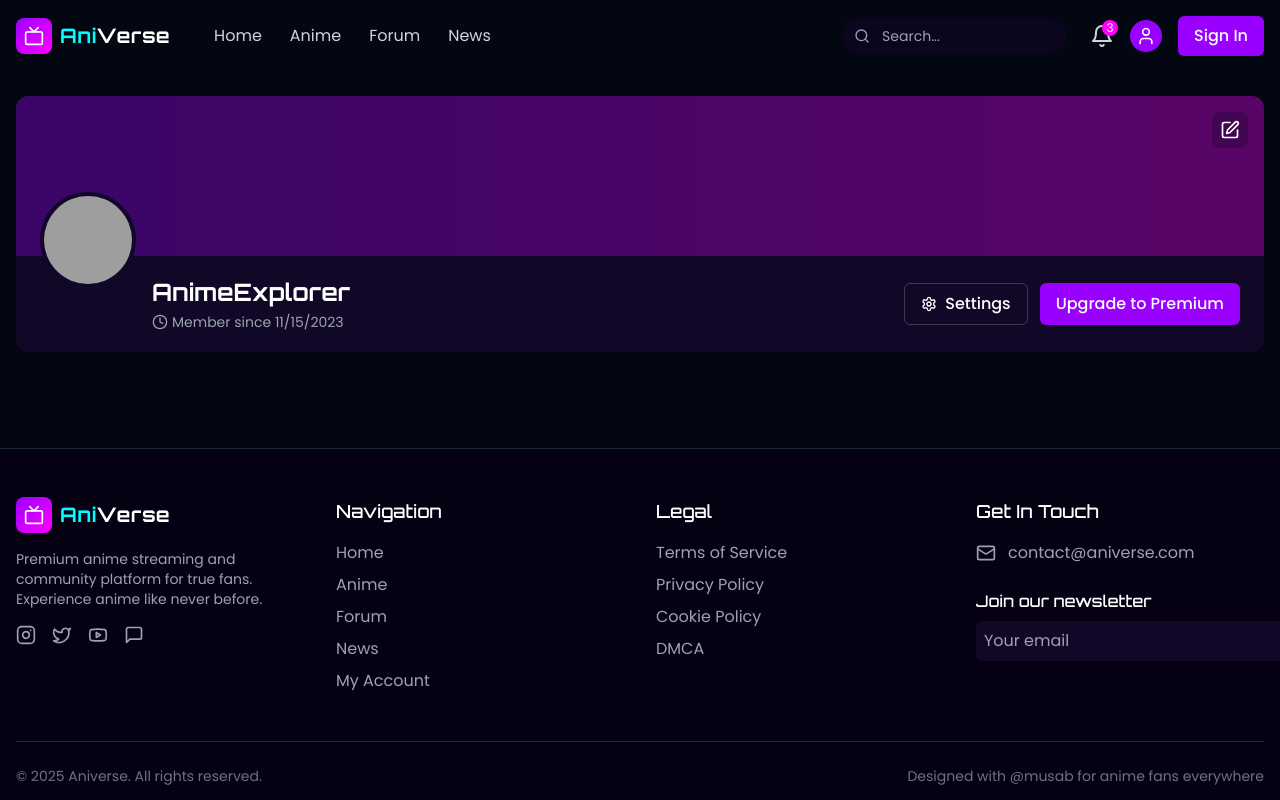
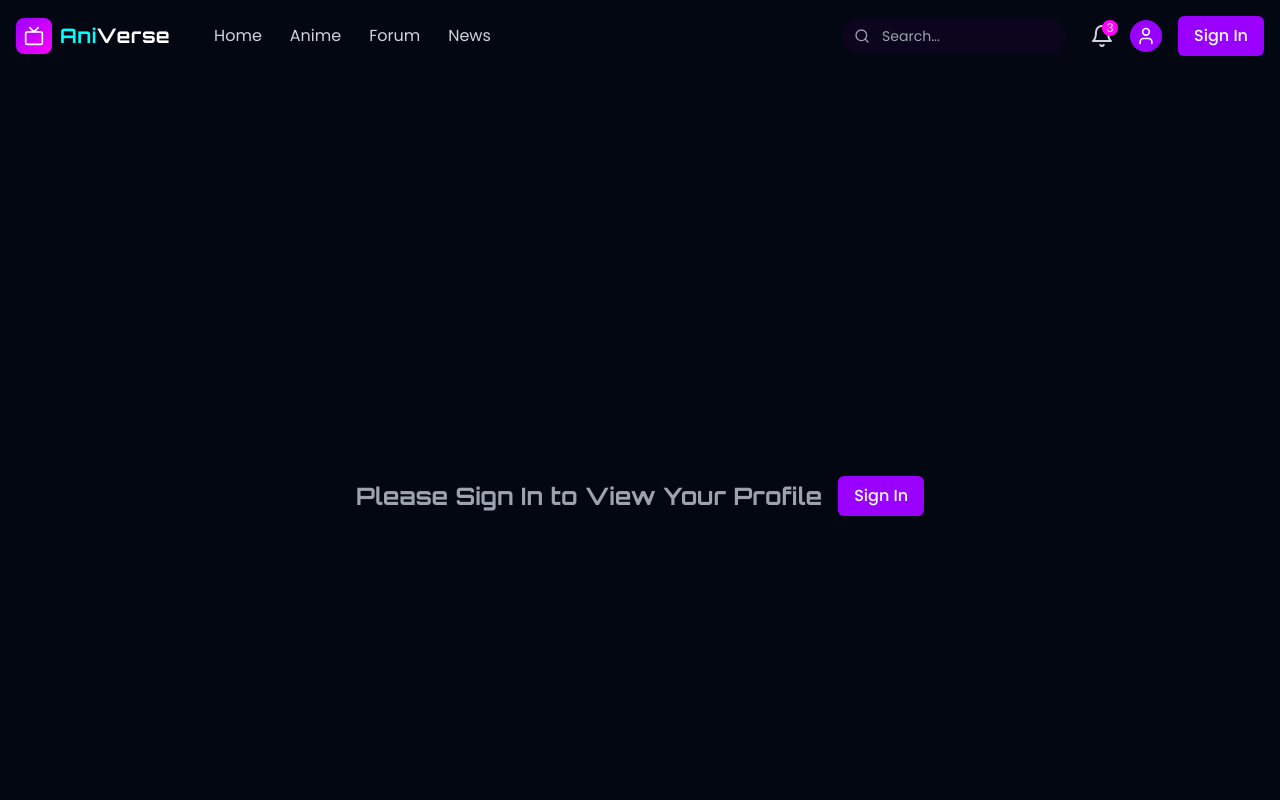
Before and after one commit to musabcs1/aniverse-v2, a React (Vite) app in the folder project/: page /profile in a window 1280 px wide. Shown: the top 800 px of the page. Built offline with nearby package versions, Linux system fonts and the light colour scheme; grey boxes are pictures that could not be loaded.

Commit message:
giriş yapma

```diff
--- a/project/src/pages/ProfilePage.tsx
+++ b/project/src/pages/ProfilePage.tsx
@@ -58,49 +58,36 @@ const watchlistAnime: Anime[] = [
   }
 ];
 
-// Sample recent activity
-const recentActivity = [
-  {
-    id: 1,
-    type: "comment",
-    content: "Commented on 'Celestial Legends Episode 10 Discussion'",
-    timestamp: "2025-04-16T15:32:00"
-  },
-  {
-    id: 2,
-    type: "rating",
-    content: "Rated 'Cyber Nexus 2099' 9/10",
-    timestamp: "2025-04-15T09:17:00"
-  },
-  {
-    id: 3,
-    type: "watchlist",
-    content: "Added 'Astral Knights' to watchlist",
-    timestamp: "2025-04-14T23:05:00"
-  },
-  {
-    id: 4,
-    type: "forum",
-    content: "Created forum thread 'Top 10 Underrated Anime of 2024'",
-    timestamp: "2025-04-13T14:28:00"
-  }
-];
+const ProfilePage: React.FC = () => {
+  const [isLoggedIn, setIsLoggedIn] = useState(false); // Varsayılan olarak giriş yapılmamış
 
-const ProfilePage: React.FC = () => {
-  const [activeTab, setActiveTab] = useState("watchlist");
-  const [isLoggedIn, setIsLoggedIn] = useState(true); // Varsayılan olarak giriş yapılmış
+  const handleLogin = () => {
+    setIsLoggedIn(true); // Giriş yapıldığında oturum durumu güncellenir
+  };
 
-  if (!isLoggedIn) {
-    return (
-      <div className="min-h-screen flex items-center justify-center">
-        <h1 className="text-2xl font-bold text-gray-400">Please Sign In to View Your Profile</h1>
-      </div>
-    );
-  }
+  const handleLogout = () => {
+    setIsLoggedIn(false); // Çıkış yapıldığında oturum durumu güncellenir
+  };
 
   return (
     <div className="pt-24 pb-16">
       <div className="container mx-auto px-4">
+        {/* Giriş yapılmamışsa oturum açma yazısı */}
+        {!isLoggedIn && (
+          <div className="min-h-screen flex items-center justify-center">
+            <h1 className="text-2xl font-bold text-gray-400">Please Sign In to View Your Profile</h1>
+            <button
+              onClick={handleLogin}
+              className="ml-4 btn-primary py-2 px-4"
+            >
+              Sign In
+            </button>
+          </div>
+        )}
+
+        {/* Giriş yapılmışsa profil sayfası */}
+        {isLoggedIn && (
+          <>
             {/* Profile Header */}
             <div className="bg-surface rounded-xl overflow-hidden mb-8">
               <div className="h-40 bg-gradient-to-r from-primary/30 to-accent/30 relative">
@@ -131,14 +118,17 @@ const ProfilePage: React.FC = () => {
                     <Settings className="h-4 w-4" />
                     <span>Settings</span>
                   </button>
-              <button className="btn-primary py-2 px-4">
-                Upgrade to Premium
+                  <button
+                    onClick={handleLogout}
+                    className="btn-primary py-2 px-4"
+                  >
+                    Logout
                   </button>
                 </div>
               </div>
             </div>
-
-        {/* Rest of the Profile Page */}
+          </>
+        )}
       </div>
     </div>
   );
```
Lines whose indentation alone changed are shown as unchanged.
